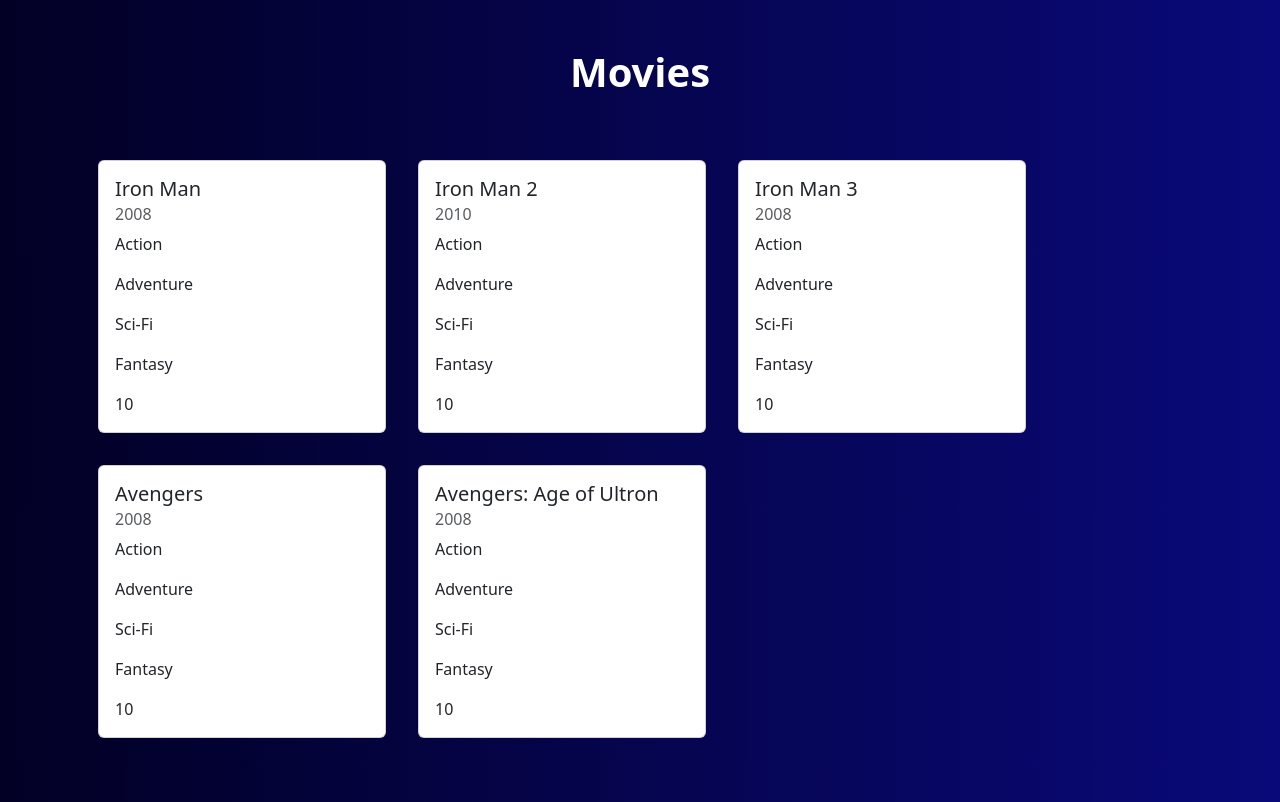
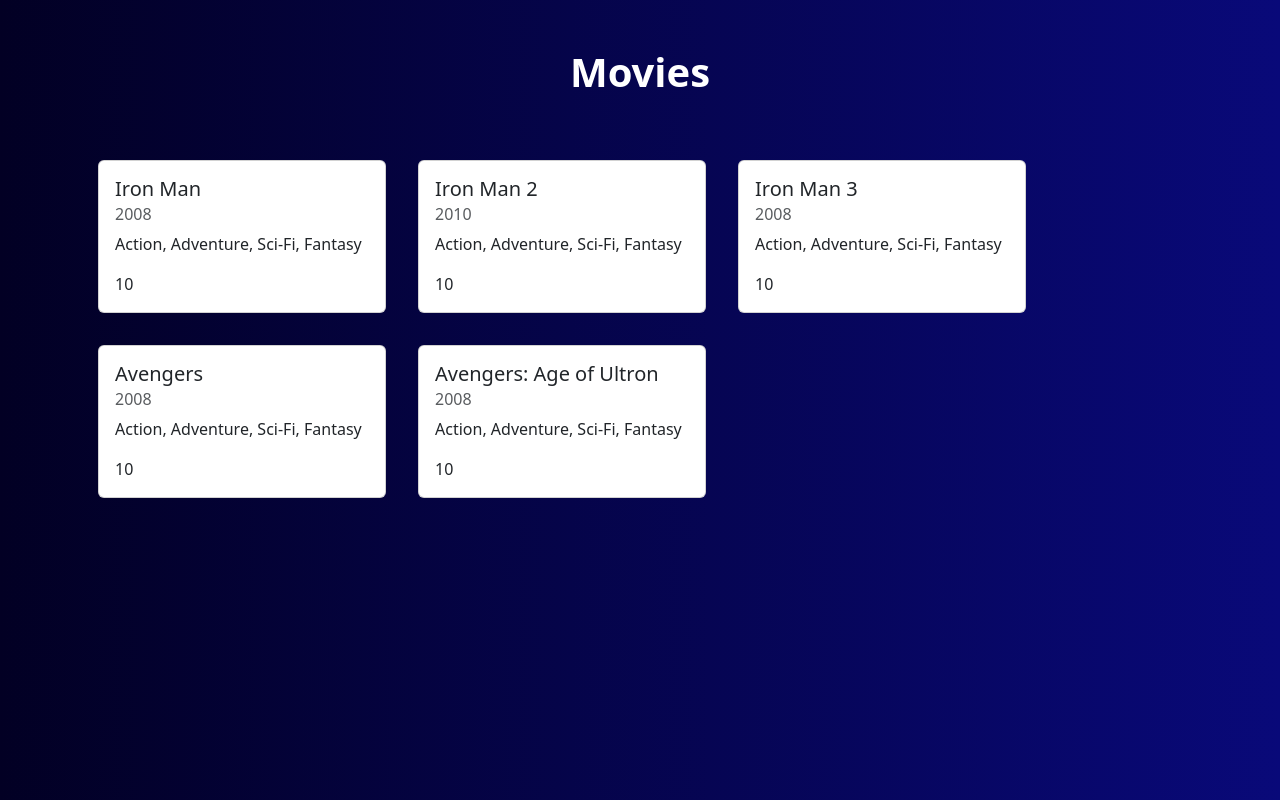
Before and after one commit to Jomar-Navarro/php-oop-1, a PHP site: page / in a window 1280 px wide. Run offline with PHP 8.4, Linux system fonts and the light colour scheme.

Commit message:
[add] adjustment on genres

```diff
--- a/Model/Movie.php
+++ b/Model/Movie.php
@@ -18,6 +18,7 @@ class Movie
 
   public function getFullMovie()
   {
+    $genres = implode(", ", $this->genre);
     echo "{$this->title}, {$this->year}, {$this->genre}, {$this->vote}";
   }
 }
--- a/index.php
+++ b/index.php
@@ -40,9 +40,7 @@ $AgeOfUltron = new Movie('Avengers: Age of Ultron', 2008, ['Action', 'Adventure'
           <h6 class="card-subtitle mb-2 text-body-secondary">
             <?php echo $IronMan->year ?>
           </h6>
-          <?php foreach ($IronMan->genre as $genre) : ?>
-            <p class="card-text"><?php echo $genre ?></p>
-          <?php endforeach ?>
+          <p class="card-text"><?php echo implode(", ", $IronMan->genre) ?></p>
           <p class="card-text"><?php echo $IronMan->vote ?></p>
         </div>
       </div>
@@ -53,9 +51,7 @@ $AgeOfUltron = new Movie('Avengers: Age of Ultron', 2008, ['Action', 'Adventure'
           <h6 class="card-subtitle mb-2 text-body-secondary">
             <?php echo $IronManTwo->year ?>
           </h6>
-          <?php foreach ($IronManTwo->genre as $genre) : ?>
-            <p class="card-text"><?php echo $genre ?></p>
-          <?php endforeach ?>
+          <p class="card-text"><?php echo implode(", ", $IronManTwo->genre) ?></p>
           <p class="card-text"><?php echo $IronManTwo->vote ?></p>
         </div>
       </div>
@@ -66,9 +62,7 @@ $AgeOfUltron = new Movie('Avengers: Age of Ultron', 2008, ['Action', 'Adventure'
           <h6 class="card-subtitle mb-2 text-body-secondary">
             <?php echo $IronManThree->year ?>
           </h6>
-          <?php foreach ($IronManThree->genre as $genre) : ?>
-            <p class="card-text"><?php echo $genre ?></p>
-          <?php endforeach ?>
+          <p class="card-text"><?php echo implode(", ", $IronManThree->genre) ?></p>
           <p class="card-text"><?php echo $IronManThree->vote ?></p>
         </div>
       </div>
@@ -79,9 +73,7 @@ $AgeOfUltron = new Movie('Avengers: Age of Ultron', 2008, ['Action', 'Adventure'
           <h6 class="card-subtitle mb-2 text-body-secondary">
             <?php echo $Avengers->year ?>
           </h6>
-          <?php foreach ($Avengers->genre as $genre) : ?>
-            <p class="card-text"><?php echo $genre ?></p>
-          <?php endforeach ?>
+          <p class="card-text"><?php echo implode(", ", $Avengers->genre) ?></p>
           <p class="card-text"><?php echo $Avengers->vote ?></p>
         </div>
       </div>
@@ -92,9 +84,7 @@ $AgeOfUltron = new Movie('Avengers: Age of Ultron', 2008, ['Action', 'Adventure'
           <h6 class="card-subtitle mb-2 text-body-secondary">
             <?php echo $AgeOfUltron->year ?>
           </h6>
-          <?php foreach ($AgeOfUltron->genre as $genre) : ?>
-            <p class="card-text"><?php echo $genre ?></p>
-          <?php endforeach ?>
+          <p class="card-text"><?php echo implode(", ", $AgeOfUltron->genre) ?></p>
           <p class="card-text"><?php echo $AgeOfUltron->vote ?></p>
         </div>
       </div>
```
